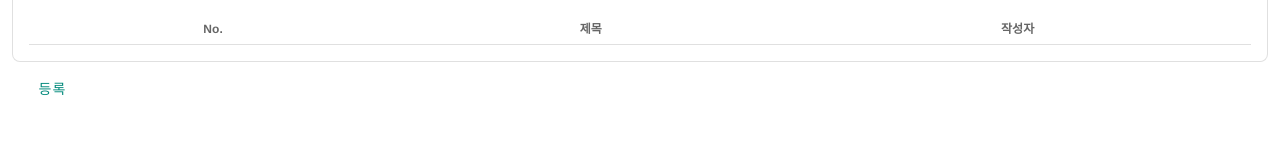
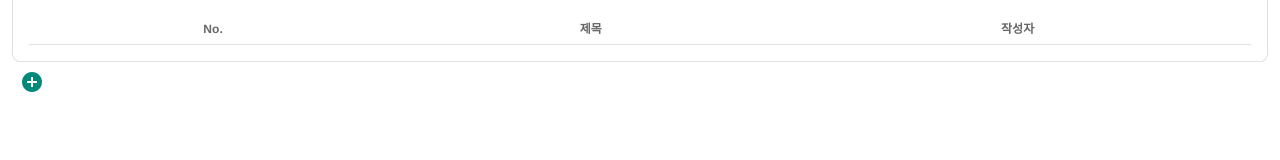
Before and after one commit to HyejinKwon-Devloper/practice_vue, a Vue app: page /notice in a window 1280 px wide. Shown: the part 182-342 px from the top of the page. Built offline with nearby package versions, Linux system fonts and the light colour scheme.

Commit message:
button > icon

```diff
--- a/src/views/noticeBoard/NoticeBoard.vue
+++ b/src/views/noticeBoard/NoticeBoard.vue
@@ -4,13 +4,10 @@
 			<NoticeBoardList />
 
 			<v-card-actions justify-end>
-				<AButton
-					:type="'text'"
-					color="teal darken-1"
-					@btnAction="toggleAddNoticeArea"
-					btnText="등록"
-					:text="true"
-				/>
+				<v-icon color="teal darken-1" outline @click="toggleAddNoticeArea"
+					>mdi-plus-circle</v-icon
+				>
+				<!-- <AButton :type="'text'" btnText="등록" :text="true" /> -->
 			</v-card-actions>
 
 			<v-expand-transition>
@@ -25,12 +22,12 @@
 <script>
 import NoticeBoardList from './NoticeBoardList'
 import NoticeBoardAdd from './NoticeBoardAdd'
-import AButton from '@/views/atom/AButton'
+// import AButton from '@/views/atom/AButton'
 export default {
 	components: {
 		NoticeBoardList,
-		NoticeBoardAdd,
-		AButton
+		NoticeBoardAdd
+		// AButton
 	},
 	data: function() {
 		return {
```
